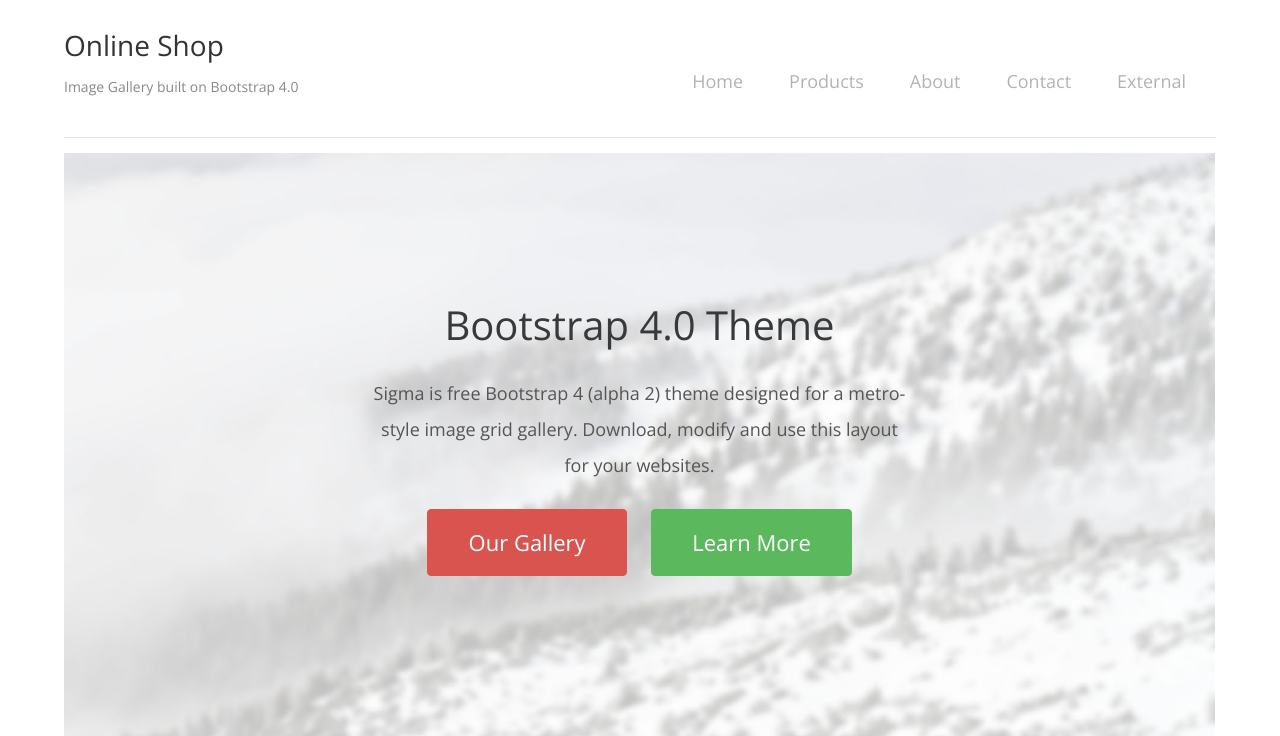
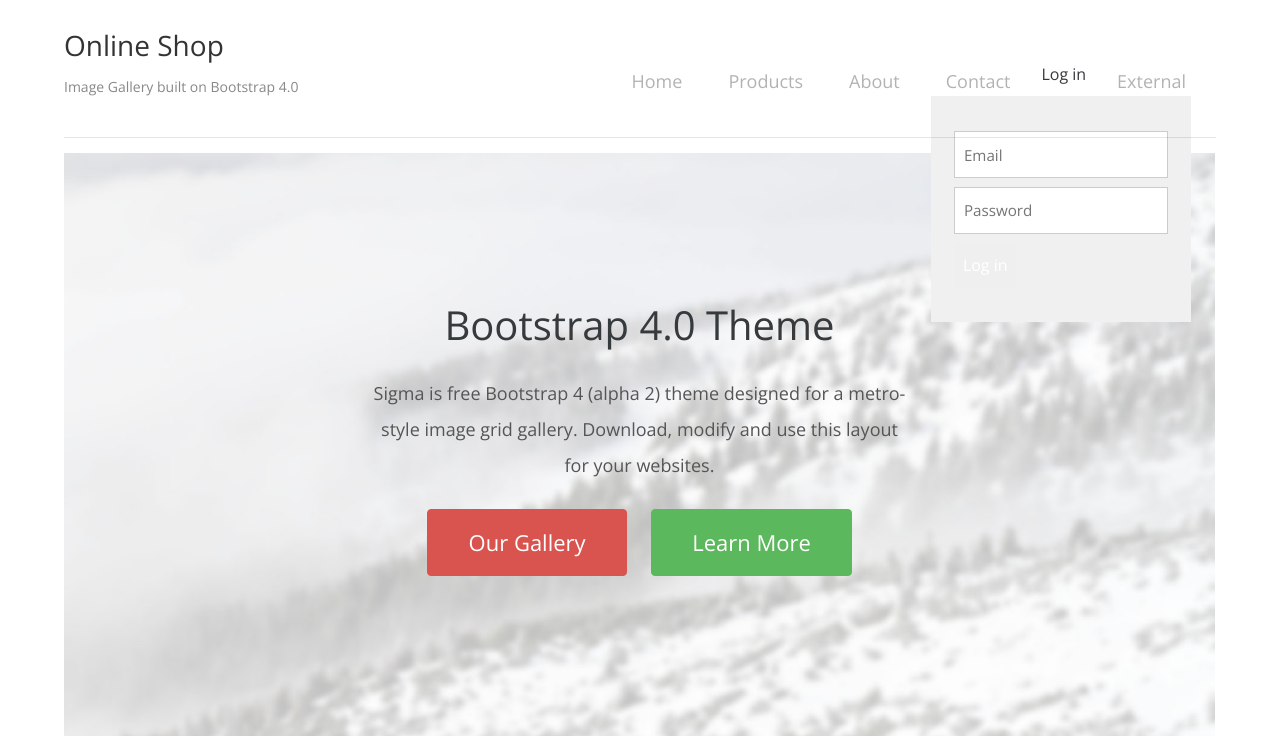
Before and after one commit to BlueDi/LBAW, a PHP site: page / in a window 1280 px wide. Shown: the top 736 px of the page. Run offline with PHP 8.4, Linux system fonts and the light colour scheme.

Commit message:
Login popup

```diff
--- a/css/style.css
+++ b/css/style.css
@@ -149,6 +149,43 @@ h2 {
 	margin: 20px 0;
 }
 
+
+#login{
+  width:260px;
+  margin:0 auto;
+  margin-top:8px;
+  margin-bottom:2%;
+  transition:opacity 1s;
+  -webkit-transition:opacity 1s;
+}
+
+form{
+  right: 10px;
+  position: absolute;
+  background:#f0f0f0;
+  padding:6% 4%;
+}
+
+input[type="email"],input[type="password"]{
+  width: 100%;
+  background:#fff;
+  margin-bottom:4%;
+  border:1px solid #ccc;
+  padding:4%;
+  font-family:'Open Sans',sans-serif;
+  font-size:95%;
+  color:#555;
+}
+
+input[type="submit"]{
+  border:0;
+  padding:4%;
+  color:#fff;
+  cursor:pointer;
+}
+
+/* End Login */
+
 /* Sigma BG Colors --- BEGIN */
 
 .sigma-bg-lightgray {
--- a/index.html
+++ b/index.html
@@ -47,6 +47,14 @@ http://www.templatemo.com/tm-479-sigma
                     </li>
                     <li class="nav-item">
                       <a class="nav-link" href="#contact">Contact</a>
+                    </li>
+                    <li class="nav-item">
+                      <span href="#" class="button" id="toggle-login">Log in</span>
+                      <form id="login">
+                        <input type="email" placeholder="Email" />
+                        <input type="password" placeholder="Password" />
+                        <input type="submit" value="Log in" />
+                      </form>
                     </li>
                     <li class="nav-item">
                       <a class="nav-link external" href="http://www.google.com/+templatemo" title="+templatemo page" target="_parent">External</a>
@@ -325,6 +333,7 @@ http://www.templatemo.com/tm-479-sigma
   <script src="js/bootstrap.min.js"></script>
   <script src="js/ekko-lightbox.min.js"></script>
   <script src="js/jquery.singlePageNav.min.js"></script>
+  <script src="js/login.js"></script>
   <script>
 
     // Prevent console.log from generating errors in IE for the purposes of the demo
--- /dev/null
+++ b/js/login.js
@@ -0,0 +1,3 @@
+$('#toggle-login').click(function(){
+  $('#login').toggle();
+});
```
Lines whose indentation alone changed are shown as unchanged.
